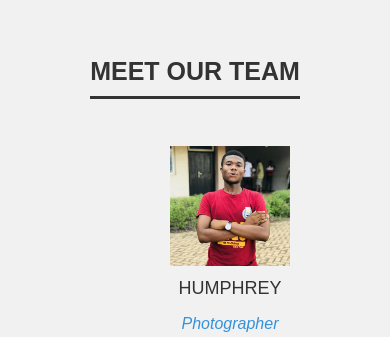
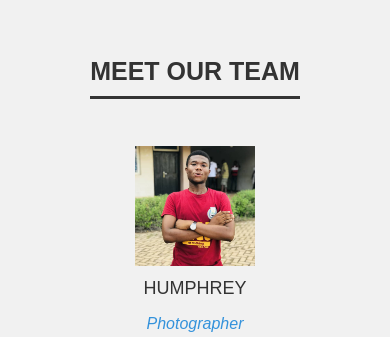
Before and after one commit to mjabrefah/teamsection, a plain HTML site: page index.html in a window 390 px wide. Shown: the top 337 px of the page. Drawn offline with Linux system fonts and the light colour scheme.

Commit message:
Edited media query

```diff
--- a/style.css
+++ b/style.css
@@ -29,6 +29,7 @@ body{
     display: flex;
     overflow: hidden;
     justify-content: space-between;
+    /* flex-wrap: wrap; */
 }
 
 .pes-item{
@@ -83,12 +84,13 @@ img{
     height: 120px;
 }
 
-@media screen and (max-width:690px){
-   .tabs{
-       display: block;
-   }
+@media (max-width: 600px) {
+    .tabs {
+        flex-direction: column;
+        align-items: center;
+    }
 
-   .inner-width{
-       display: block;
-   }
+    .pes-item {
+        width: 100%;
+    }
 }
```
